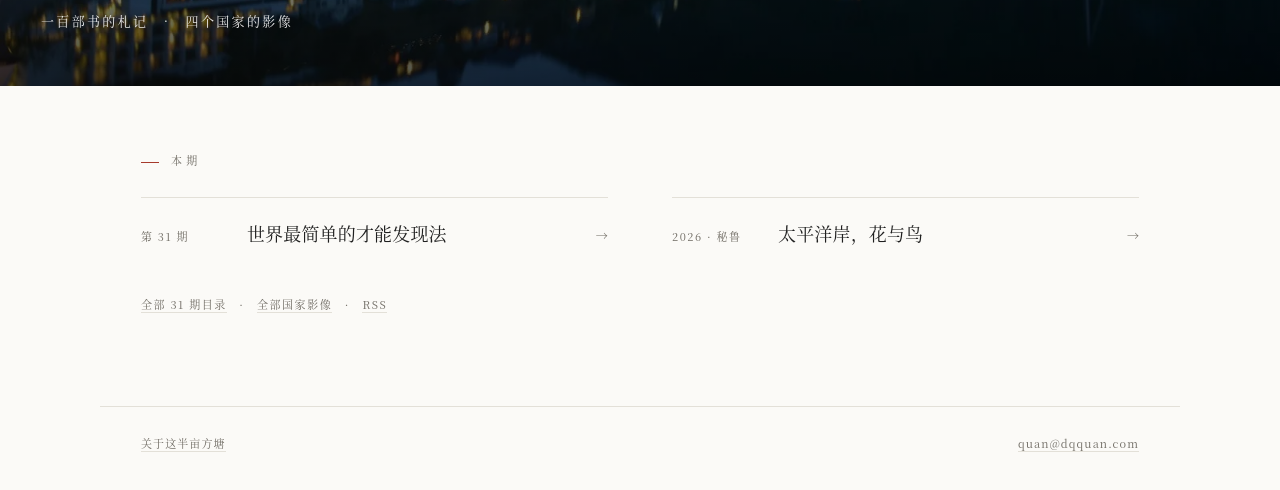
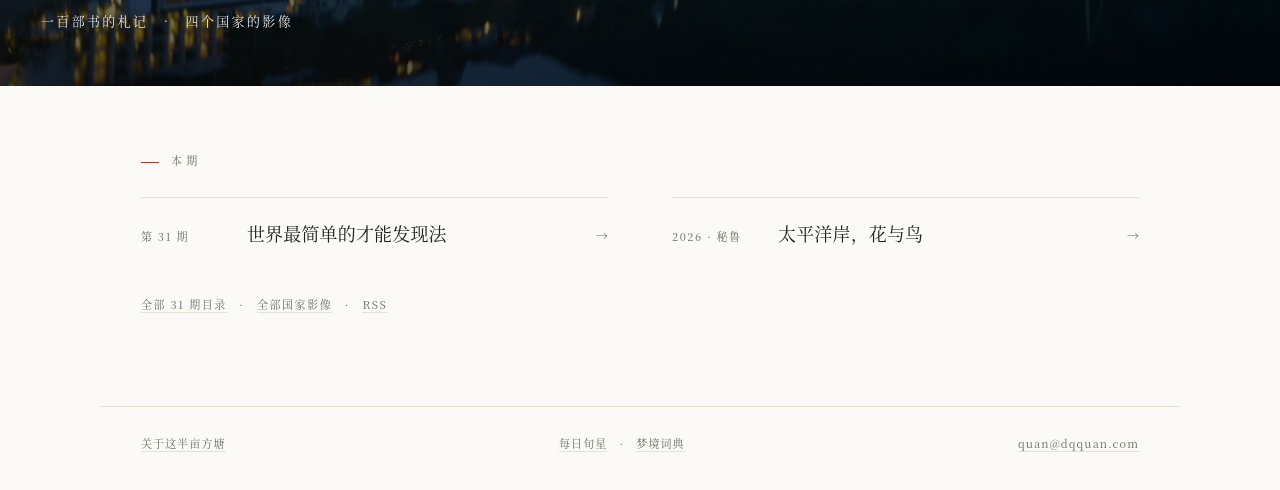
Before and after one commit to sarah-veil/dqquan-home, a plain HTML site: page index.html in a window 1280 px wide. Shown: the part 506-996 px from the top of the page. Drawn offline with Linux system fonts and the light colour scheme.

Commit message:
Add links to daily decan and dream index

```diff
--- a/index.html
+++ b/index.html
@@ -109,6 +109,7 @@
 
   <footer>
     <span><a href="about/">关于这半亩方塘</a></span>
+    <span><a href="https://daily.dqquan.com/">每日旬星</a>　·　<a href="https://dream.dqquan.com/">梦境词典</a></span>
     <span><a href="mailto:quan@dqquan.com">quan@dqquan.com</a></span>
   </footer>
 </body>
```
